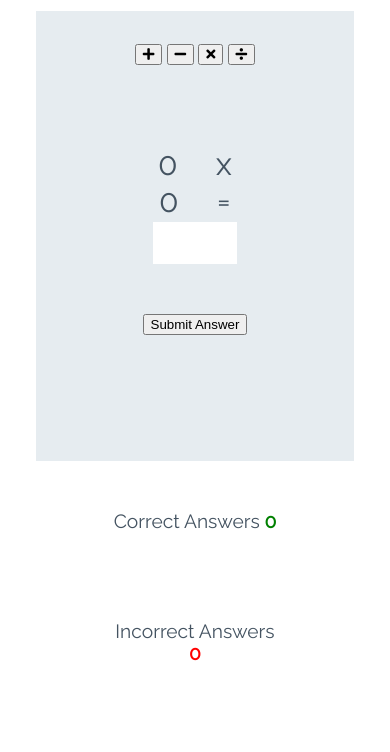
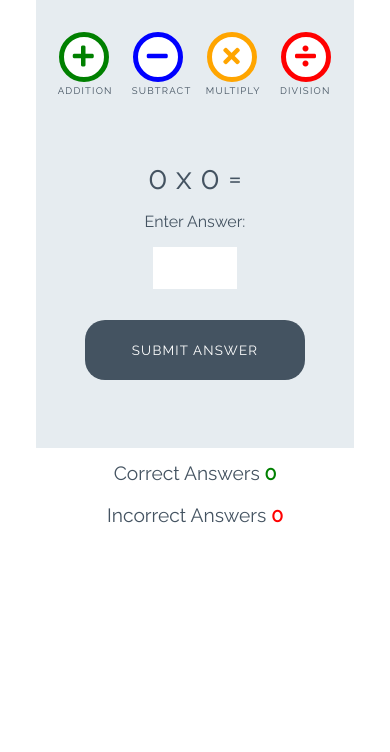
Before and after one commit to picker770/love-maths, a plain HTML site: page index.html in a window 390 px wide. Shown: the part 92-844 px from the top of the page. Drawn offline with Linux system fonts and the light colour scheme.

Commit message:
add styles for our game

```diff
--- a/assets/css/style.css
+++ b/assets/css/style.css
@@ -86,3 +86,164 @@ body {
 
 
 /* ----------------------buttons */
+
+.btn {
+  width: 220px;
+  height: 60px;
+  font-family: "Raleway", sans-serif;
+  text-transform: uppercase;
+  letter-spacing: 1.2px;
+  color: white;
+}
+
+.btn:focus {
+   outline: none;
+}
+
+.btn--big{
+    padding-top: 10px;
+    border-radius: 50%;
+    background-color: white;
+    border: 10px solid;
+    width: 100px;
+    height: 100px;
+    font-size: 3.2rem;
+    margin: 0 30px;
+    transition: all 0.5s;
+}
+
+.btn--big::after {
+    content: attr(data-type);
+    font-size: 1rem;
+    color: #445361;
+    position: relative;
+    left: 0.5em;
+}
+
+.btn--blue {
+    border-color: blue;
+    color: blue;
+}
+
+.btn--blue.active, .btn--blue:hover {
+     background-color: darkblue;
+    color: white;
+}
+
+.btn--orange{
+    border-color: orange;
+    color: orange;
+}
+
+.btn--orange:active, .btn--orange:hover {
+     background-color: darkorange;
+    color: white;
+}
+
+.btn--red{
+    border-color: red;
+    color: red;
+}
+
+.btn--red:active, .btn--red:hover {
+     background-color: darkred;
+    color: white;
+}
+
+.btn--green{
+    border-color: green;
+    color: green;
+}
+
+.btn--green:active, .btn--green:hover {
+     background-color: darkgreen;
+    color: white;
+}
+
+.btn--gray{
+    margin-top: 25px;
+    background-color: #445361;
+    border: 1px transparent;
+    border-radius: 20px;
+}
+
+.btn--gray:active, .btn--gray:hover {
+    background-color: #0d1013;
+}
+
+
+/* -------------------------Media Queries */
+
+@media (max-width: 414px) {
+    .controls-area {
+        width: 100%;
+    }
+
+    .btn--big {
+        margin: 0 10px;
+        padding: 5px;
+        border: 5px solid;
+        width: 50px;
+        height: 50px;
+        font-size: 1.5rem;
+    }
+
+    .btn--big::after {
+        font-size: 0.6rem;
+        left: -0.7rem;
+    }
+
+    .question-area {
+        padding: 10% 0;
+        width: 100%;
+    }
+
+    .question-area span {
+        padding: 0;
+    }
+
+    .answer-message {
+        display: block;
+    }
+
+    #answer-box {
+        display: block;
+        margin: 0 auto;
+    }
+    .btn--gray {
+        margin-top: 0;
+    }
+
+    .score-area {
+        width: 100%;
+    }
+
+    .scores {
+        margin: 0.5em auto;
+        display: block;
+        padding: 5px;
+    }
+
+    .heading {
+        font-size: 2rem;
+    }
+}
+
+@media (max-width: 320px) {
+    .game-area {
+        height: 70vh;
+    }
+
+    .controls-area {
+        width: 75%;
+        margin: 10px auto;
+    }
+
+    .btn--big {
+        margin: 10px 10px;
+    }
+    .question-area {
+        padding: 10px 0;
+    }
+
+}
--- a/index.html
+++ b/index.html
@@ -15,10 +15,10 @@
     </h1>
     <div class="game-area">
         <div class="controls-area">
-            <button class="btn btn--big btn-green"><i class="fas fa-plus"></i></button>
-            <button class="btn btn--big btn-blue"><i class="fas fa-minus"></i></button>
-            <button class="btn btn--big btn-orange"><i class="fas fa-times"></i></button>
-            <button class="btn btn--big btn-red"><i class="fas fa-divide"></i></button>
+            <button class="btn btn--big btn--green" data-type="addition"><i class="fas fa-plus"></i></button>
+            <button class="btn btn--big btn--blue" data-type="subtract"><i class="fas fa-minus"></i></button>
+            <button class="btn btn--big btn--orange" data-type="multiply"><i class="fas fa-times"></i></button>
+            <button class="btn btn--big btn--red" data-type="division"><i class="fas fa-divide"></i></button>
         </div>
         <div class="question-area">
             <span id="ooperand1">0</span>
@@ -28,7 +28,7 @@
             <p class="answer-message">Enter Answer:</p>
             <input type="number" id="answer-box">
         </div>
-        <button class="btn btn-gray">Submit Answer</button>
+        <button class="btn btn--gray" data-type="submit">Submit Answer</button>
     </div>
     <div class="score-area">
        <p class="scores">Correct Answers <span id="score">0</span></p>
```
